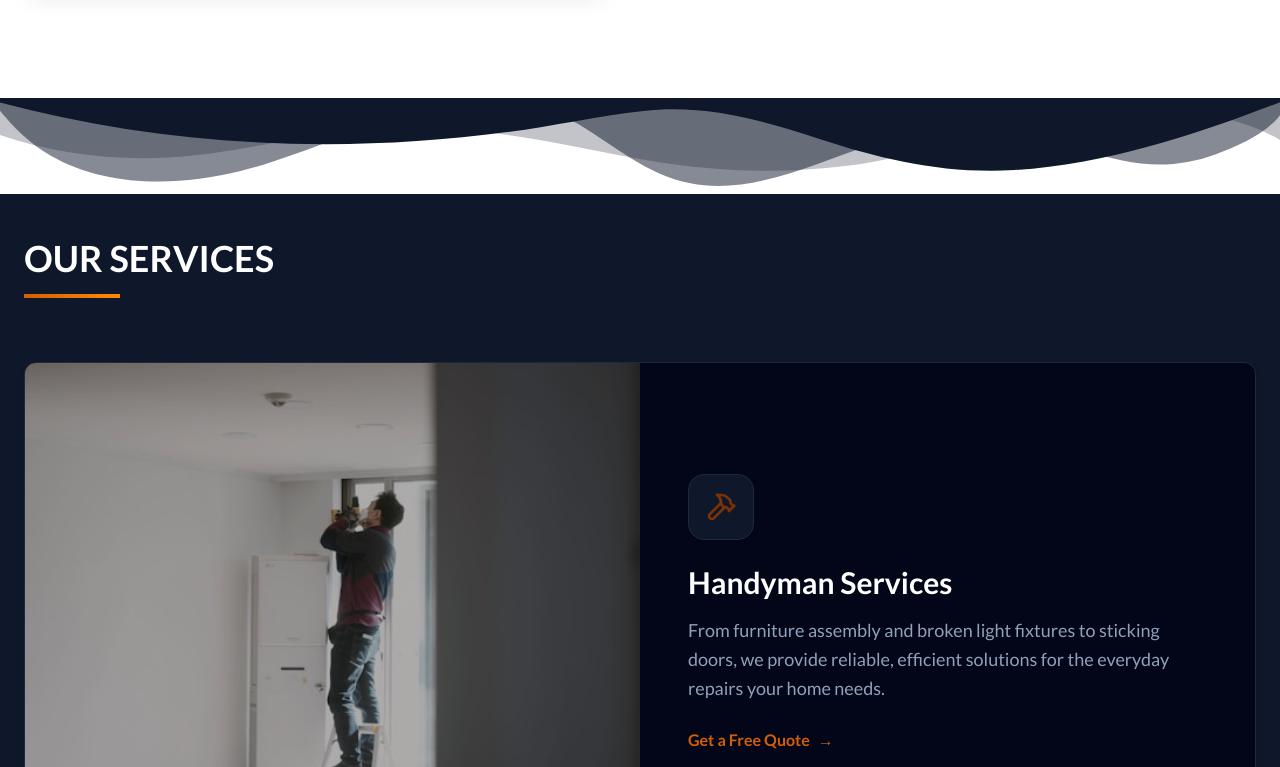
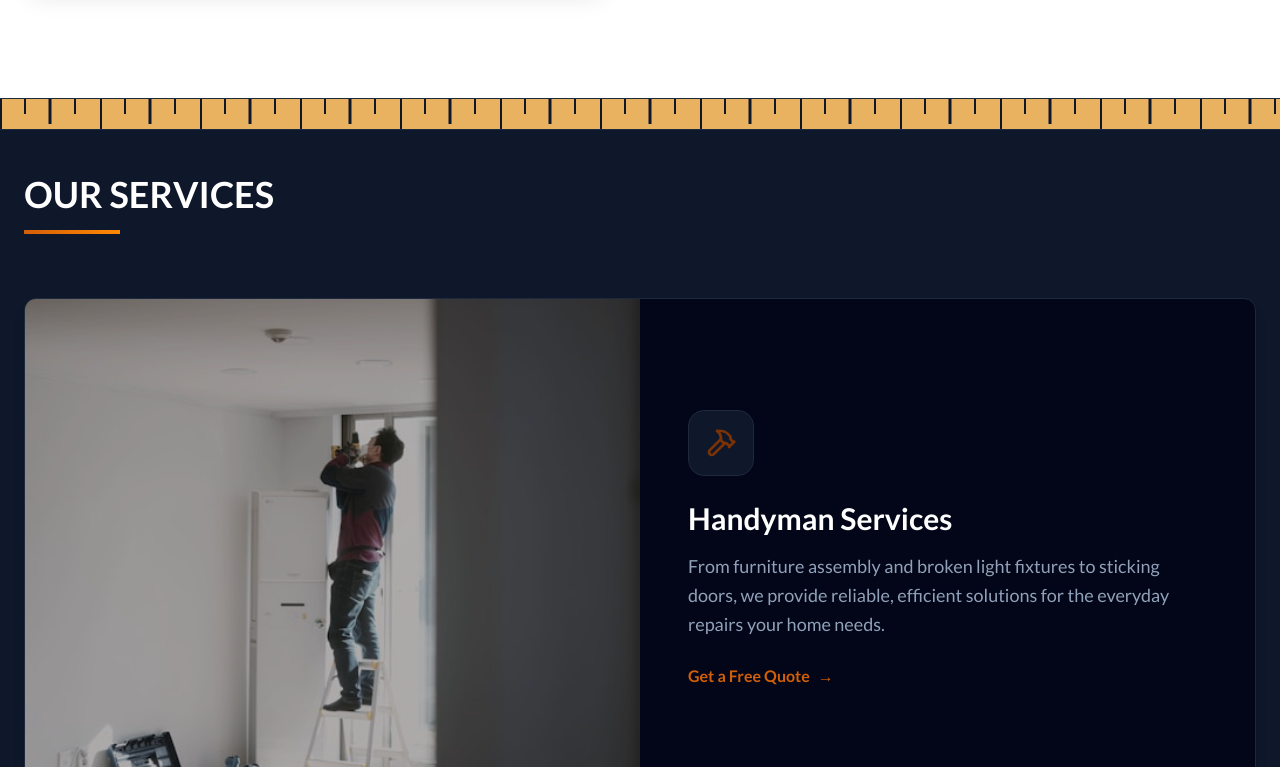
Before and after one commit to zgfpeter/magic-touch, a Next.js app: page / in a window 1280 px wide. Shown: the part 1173-1940 px from the top of the page. Built offline with nearby package versions, Linux system fonts and the light colour scheme.

Commit message:
Minor fixes

```diff
--- a/app/about-us/page.tsx
+++ b/app/about-us/page.tsx
@@ -164,7 +164,7 @@ export default function AboutPage() {
               Get a Free Quote
             </Link>
             <Link
-              href="/booking"
+              href="/contact"
               className="bg-slate-800 text-white font-bold text-lg px-8 py-4 rounded-md border border-slate-700 hover:bg-slate-700 transition-colors"
             >
               Book an Appointment
--- a/app/page.tsx
+++ b/app/page.tsx
@@ -14,8 +14,8 @@ import {
   LuArrowUp,
   LuPencilRuler,
 } from "react-icons/lu";
-import LightBlueprintBackground from "@/components/ui/Background-light";
-import PaintStrokeDivider from "@/components/ui/PaintStrokeDivider";
+
+import HandymanDivider from "@/components/ui/HandymanDivider";
 
 export default function Home() {
   const [showTopBtn, setShowTopBtn] = useState(false);
@@ -122,7 +122,6 @@ export default function Home() {
       <div className="relative min-h-screen flex flex-col">
         {/* === START: HERO SECTION === */}
         <section className="relative h-[70vh] flex flex-col justify-center items-center text-white overflow-hidden p-8">
-          <LightBlueprintBackground />
           <Image
             src={"/assets/heading-bg.jpg"}
             fill
@@ -220,7 +219,7 @@ export default function Home() {
 
         {/* === START: PAINT STROKE DIVIDER === */}
         {/* This SVG bridges the white About section and the dark Services section */}
-        <PaintStrokeDivider />
+        <HandymanDivider />
         {/* === END: PAINT STROKE DIVIDER === */}
 
         {/* === START: SERVICES SECTION === */}
@@ -340,7 +339,7 @@ export default function Home() {
         </div>
       </section>
       {/* === END: CUSTOM PROJECT CTA === */}
-      <PaintStrokeDivider />
+      <HandymanDivider />
       {/* === FLOATING BACK TO TOP BUTTON === */}
       <AnimatePresence>
         {showTopBtn && (
--- a/components/layout/Footer.tsx
+++ b/components/layout/Footer.tsx
@@ -33,7 +33,7 @@ export default function Footer() {
               <Image
                 src="/assets/company-logo.jpg"
                 width={200}
-                height={150}
+                height={100}
                 alt="Magic Touch Logo"
                 className="object-contain rounded-md flex-shrink-0 bg-white"
                 priority
--- a/components/layout/Header.tsx
+++ b/components/layout/Header.tsx
@@ -23,7 +23,7 @@ export default function Header() {
 
   return (
     // Added 'sticky top-0' so the navigation stays visible when scrolling
-    <header className="bg-white shadow-md relative z-50 sticky top-0">
+    <header className="bg-slate-100 shadow-md relative z-50 sticky top-0">
       {/* Container wrapper for maximum width and padding */}
       <div className="max-w-7xl mx-auto px-4 sm:px-6 lg:px-8">
         <div className="flex justify-between items-center h-20">
@@ -34,7 +34,7 @@ export default function Header() {
               <Image
                 src={"/assets/company-logo.jpg"}
                 width={150}
-                height={60}
+                height={75}
                 alt="Magic Touch Logo"
                 className="w-auto h-12 md:h-14 object-contain rounded-md"
                 priority
@@ -182,7 +182,7 @@ export default function Header() {
             transition={{ duration: 0.3, ease: "easeInOut" }}
             className="absolute top-full left-0 w-full bg-slate-100 flex flex-col pt-16 pb-8 overflow-hidden shadow-2xl md:hidden border-t border-slate-200 justify-evenly"
           >
-            <nav className="flex flex-col items-center gap-10 font-bold text-2xl text-slate-700">
+            <nav className="flex flex-col items-center gap-10 font-bold text-xl text-slate-700">
               <Link
                 href="/"
                 onClick={() => setMenuOpen(false)}
--- /dev/null
+++ b/components/ui/HandymanDivider.tsx
@@ -0,0 +1,54 @@
+export default function HandymanDivider() {
+  return (
+    <div className="w-full bg-white flex flex-col z-10 -mb-1">
+      {/* The Orange Tape Measure */}
+      <div className="w-full h-5 md:h-8 bg-[#e8b261] relative overflow-hidden border-y-1 border-slate-800">
+        <svg width="100%" height="100%" className="absolute inset-0">
+          <defs>
+            {/* Creates a repeating pattern of ruler tick marks */}
+            <pattern
+              id="ruler"
+              width="100"
+              height="100"
+              patternUnits="userSpaceOnUse"
+            >
+              <line
+                x1="0"
+                y1="0"
+                x2="0"
+                y2="40"
+                stroke="#0f172a"
+                strokeWidth="4"
+              />
+              <line
+                x1="25"
+                y1="0"
+                x2="25"
+                y2="15"
+                stroke="#0f172a"
+                strokeWidth="2"
+              />
+              <line
+                x1="50"
+                y1="0"
+                x2="50"
+                y2="25"
+                stroke="#0f172a"
+                strokeWidth="3"
+              />
+              <line
+                x1="75"
+                y1="0"
+                x2="75"
+                y2="15"
+                stroke="#0f172a"
+                strokeWidth="2"
+              />
+            </pattern>
+          </defs>
+          <rect width="100%" height="100%" fill="url(#ruler)" />
+        </svg>
+      </div>
+    </div>
+  );
+}
--- a/components/ui/PaintStrokeDivider.tsx
+++ /dev/null
@@ -1,22 +0,0 @@
-export default function PaintStrokeDivider() {
-  return (
-    <div className="w-full bg-white overflow-hidden leading-none z-10 -mb-1">
-      <svg
-        viewBox="0 0 1200 120"
-        preserveAspectRatio="none"
-        className="w-full h-12 md:h-24 text-slate-900 fill-current block"
-      >
-        {/* The layered paths mimic thick, uneven liquid paint */}
-        <path
-          d="M0,0V46.29c47.79,22.2,103.59,32.17,158,28,70.36-5.37,136.33-33.31,206.8-37.5C438.64,32.43,512.34,53.67,583,72.05c69.27,18,138.3,24.88,209.4,13.08,36.15-6,69.85-17.84,104.45-29.34C989.49,25,1113-14.29,1200,52.47V0Z"
-          opacity=".25"
-        />
-        <path
-          d="M0,0V15.81C13,36.92,27.64,56.86,47.69,72.05,99.41,111.27,165,111,224.58,91.58c31.15-10.15,60.09-26.07,89.67-39.8,40.92-19,84.73-46,130.83-49.67,36.26-2.85,70.9,9.42,98.6,31.56,31.77,25.39,62.32,62,103.63,73,40.44,10.79,81.35-6.69,119.13-24.28s75.16-39,116.92-43.05c59.73-5.85,113.28,22.88,168.9,38.84,30.2,8.66,59,6.17,87.09-7.5,22.43-10.89,48-26.93,60.65-49.24V0Z"
-          opacity=".5"
-        />
-        <path d="M0,0V5.63C149.93,59,314.09,71.32,475.83,42.57c43-7.64,84.23-20.12,127.61-26.46,59-8.63,112.48,12.24,165.56,35.4C827.93,77.22,886,95.24,951.2,90c86.53-7,172.46-45.71,248.8-84.81V0Z" />
-      </svg>
-    </div>
-  );
-}
```
